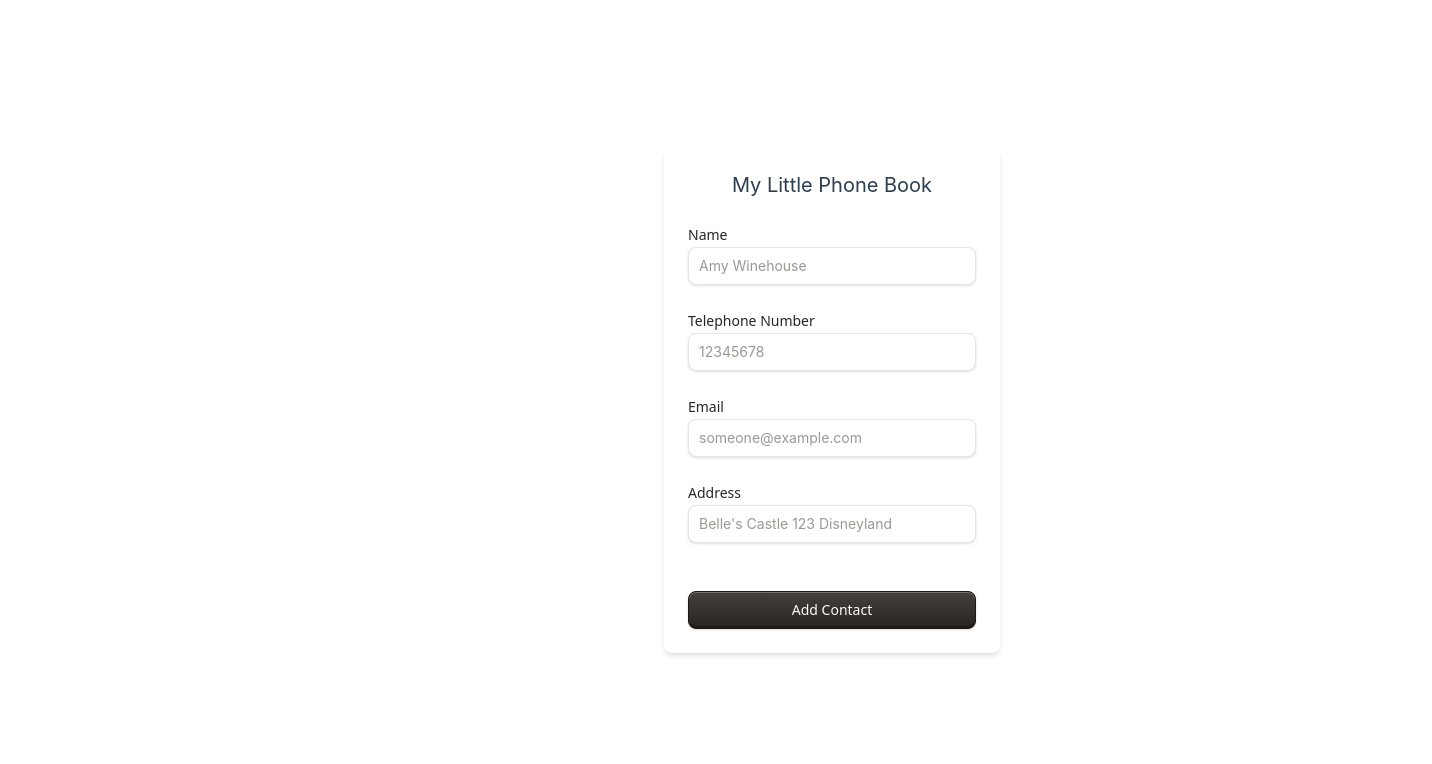
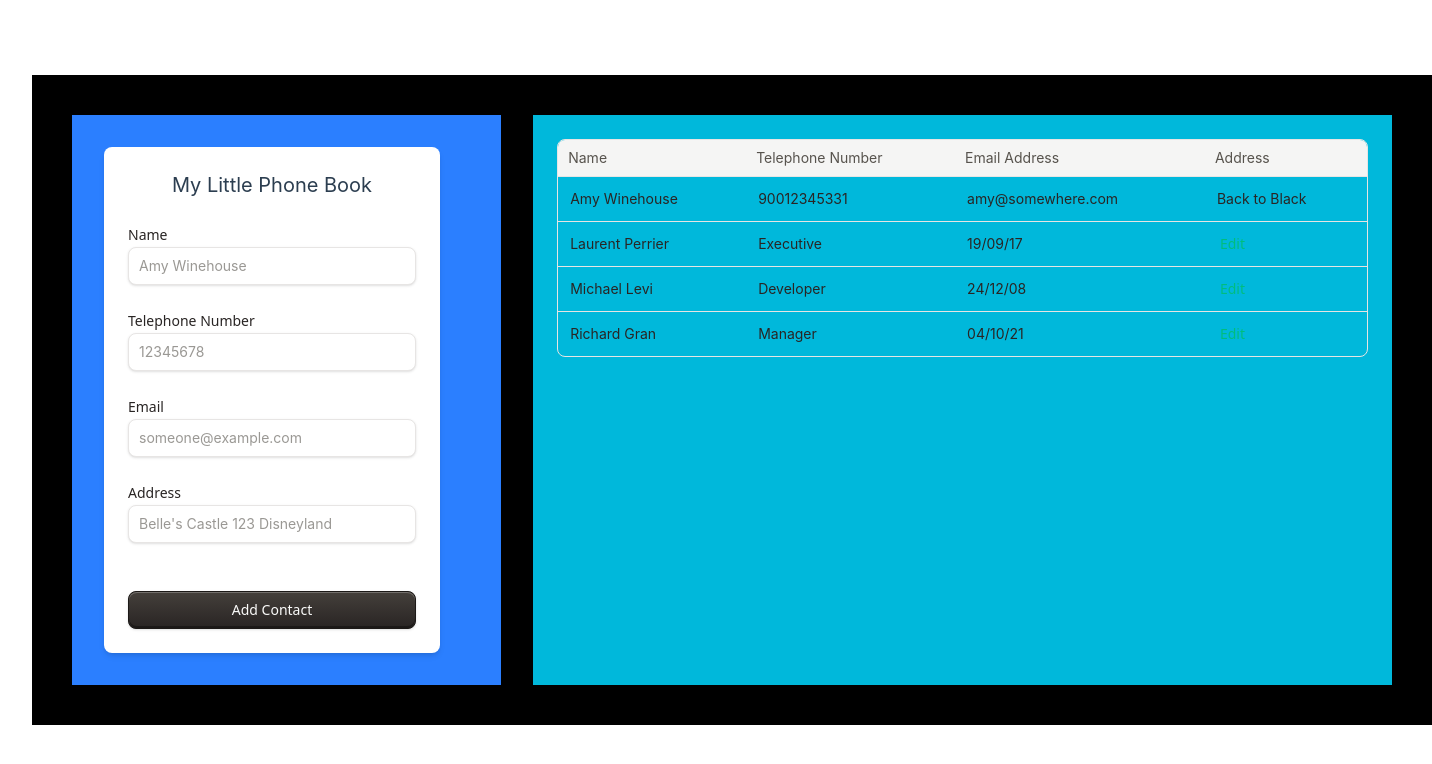
Before and after one commit to AzureNights/phonebook, a Vue app: page / in a window 1280 px wide. Shown: the top 764 px of the page, 1432 px wide, since content can reach past the window. Built offline with nearby package versions, Linux system fonts and the light colour scheme.

Commit message:
Edited the placement and figured out the padding and gap and alignment with tailwind css. Sort of ok with it for now

```diff
--- a/index.html
+++ b/index.html
@@ -4,7 +4,7 @@
     <meta charset="UTF-8">
     <link rel="icon" href="/favicon.ico">
     <meta name="viewport" content="width=device-width, initial-scale=1.0">
-    <title>Vite App</title>
+    <title>My Little Address Book</title>
   </head>
   <body>
     <div id="app"></div>
--- a/src/App.vue
+++ b/src/App.vue
@@ -1,17 +1,27 @@
 <script setup>
 import AddContact from './components/AddContactForm.vue';
+import AddressBookTable from './components/AddressBookTable.vue';
 
 </script>
 
 <template>
-  <header>
 
 
-  </header>
+  <main class="flex flex-row p-10 gap-8 w-350 bg-black left-400">
 
-  <main>
 
-    <AddContact />
+
+    <div id="form" class="w-1/3 p-2 bg-blue-500">
+      <AddContact />
+
+    </div>
+
+
+    <div id="table" class="w-2/3 p-6 gap-8 bg-cyan-500">
+
+      <AddressBookTable />
+
+    </div>
 
   </main>
 </template>
--- a/src/components/AddContactForm.vue
+++ b/src/components/AddContactForm.vue
@@ -1,6 +1,6 @@
 <template>
 
-    <div class="flex justify-center gap-8 p-6">
+    <div class="flex gap-8 p-6">
 
 
 
@@ -85,12 +85,10 @@ export default {
 
     methods: {
         addItem() {
-
-
-            console.log('Name:', this.contactName)
-            console.log('Tel:', this.contactNumber)
-            console.log('Email:', this.contactEmail)
-            console.log('Address:', this.contactAdd)
+            // console.log('Name:', this.contactName)
+            // console.log('Tel:', this.contactNumber)
+            // console.log('Email:', this.contactEmail)
+            // console.log('Address:', this.contactAdd)
 
             this.contactName = ''
             this.contactNumber = ''
--- a/src/components/AddressBookTable.vue
+++ b/src/components/AddressBookTable.vue
@@ -0,0 +1,52 @@
+<template>
+
+
+        <div class="w-full overflow-hidden rounded-lg border border-stone-200">
+
+
+
+            <table class="w-full">
+            <thead class="border-b border-stone-200 bg-stone-100 text-sm font-medium text-stone-600 dark:bg-surface-dark">
+            <tr>
+                <th class="px-2.5 py-2 text-start font-medium">Name</th>
+                <th class="px-2.5 py-2 text-start font-medium">Telephone Number</th>
+                <th class="px-2.5 py-2 text-start font-medium">Email Address</th>
+                <th class="px-2.5 py-2 text-start font-medium">Address</th>
+            </tr>
+            </thead>
+            <tbody class="group text-sm text-stone-800 dark:text-white">
+            <tr class="border-b border-stone-200 last:border-0">
+                <td class="p-3">Amy Winehouse</td>
+                <td class="p-3">90012345331</td>
+                <td class="p-3">amy@somewhere.com</td>
+                <td class="p-3">Back to Black</td>
+            </tr>
+            <tr class="border-b border-stone-200 last:border-0">
+                <td class="p-3">Laurent Perrier</td>
+                <td class="p-3">Executive</td>
+                <td class="p-3">19/09/17</td>
+                <td class="p-3">
+                <a href="#" class="font-sans antialiased text-sm text-current font-medium hover:text-primary">Edit</a>
+                </td>
+            </tr>
+            <tr class="border-b border-stone-200 last:border-0">
+                <td class="p-3">Michael Levi</td>
+                <td class="p-3">Developer</td>
+                <td class="p-3">24/12/08</td>
+                <td class="p-3">
+                <a href="#" class="font-sans antialiased text-sm text-current font-medium hover:text-primary">Edit</a>
+                </td>
+            </tr>
+            <tr class="border-b border-stone-200 last:border-0">
+                <td class="p-3">Richard Gran</td>
+                <td class="p-3">Manager</td>
+                <td class="p-3">04/10/21</td>
+                <td class="p-3">
+                <a href="#" class="font-sans antialiased text-sm text-current font-medium hover:text-primary">Edit</a>
+                </td>
+            </tr>
+            </tbody>
+        </table>
+        </div>
+
+</template>
```
